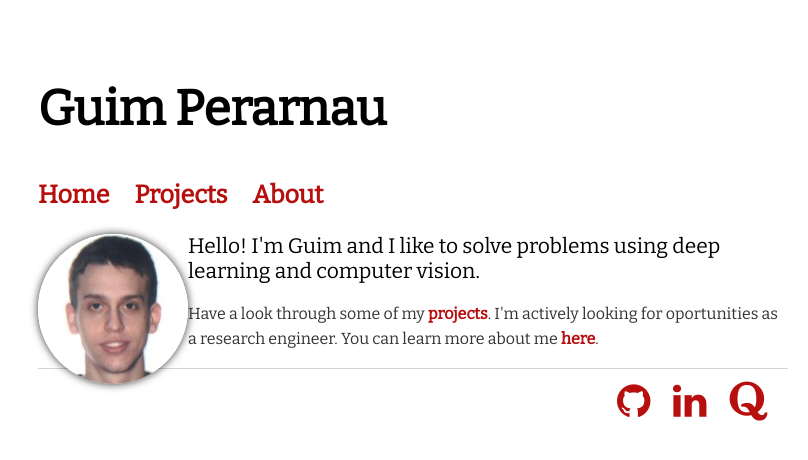
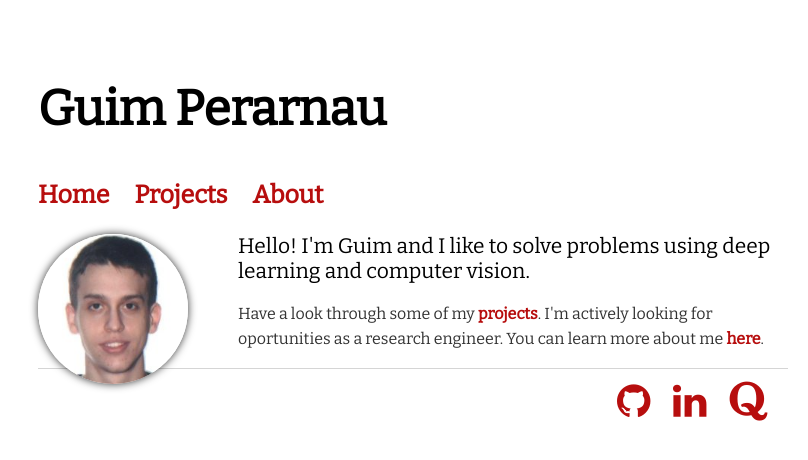
Before and after one commit to Guim3/guim3.github.io, a Jekyll site: the page built from index.html, in a window 1280 px wide. Shown: the top 460 px of the page, without its empty margins (227-1035 px from the left). Built offline with Jekyll 4.4.1, drawn with Linux system fonts in a browser that asks for light colours.

Commit message:
Update home style

```diff
--- a/css/main.css
+++ b/css/main.css
@@ -27,8 +27,20 @@ img.center {
     margin: 0 auto;
 }
 
-img.left {
-  float: left
+
+div.home_intro {
+    font-size: 21px;
+}
+
+.home_content {
+  padding: 0 0 0 200px; /* 175px being the width of the image + how much space you want to put between it and your text */
+  position: relative; /* So the imageis relative to this */
+}
+
+.home_content img {
+  left: 0;
+  position: absolute;
+  top 0;
 }
 
 nav ul {
@@ -38,10 +50,6 @@ nav ul {
     font-size: 25px;
     font-weight: bold;
     /*text-shadow: -1px 0 black, 0 1px black, 1px 0 black, 0 -1px black;*/
-}
-
-div.intro {
-    font-size: 21px;
 }
 
 footer {
--- a/index.html
+++ b/index.html
@@ -2,10 +2,12 @@
 layout: default
 title: Guim Perarnau
 ---
-<div>
-<img class="face circular left" src="files/home_image.jpg" alt="Guim Perarnau"/>
-<div class="intro">
-	Hello! I'm Guim and I like to solve problems using deep learning and computer vision.
+<div class="home_content">
+<img class="face circular" src="files/home_image.jpg"  alt="Guim Perarnau"/>
+<div class="home_text">
+    <div class="home_intro">
+      Hello! I'm Guim and I like to solve problems using deep learning and computer vision.
+    </div>
+    <p>Have a look through some of my <a href="/projects">projects</a>. I'm actively looking for oportunities as a research engineer. You can learn more about me <a href="/about">here</a>.</p>
+    </div>
 </div>
-<p>Have a look through some of my <a href="/projects">projects</a>. I'm actively looking for oportunities as a research engineer. You can learn more about me <a href="/about">here</a>.</p>
-</div>
```
